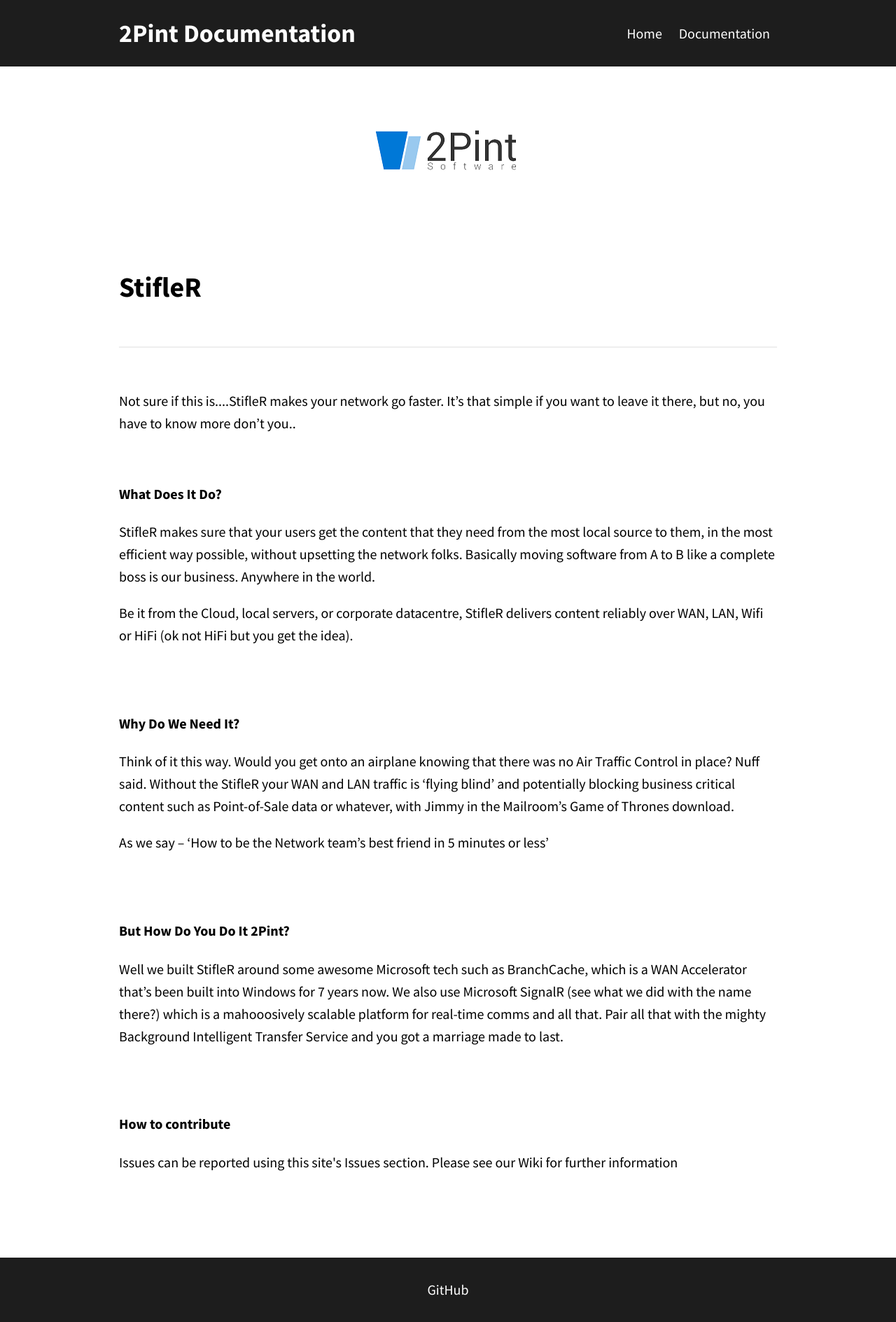
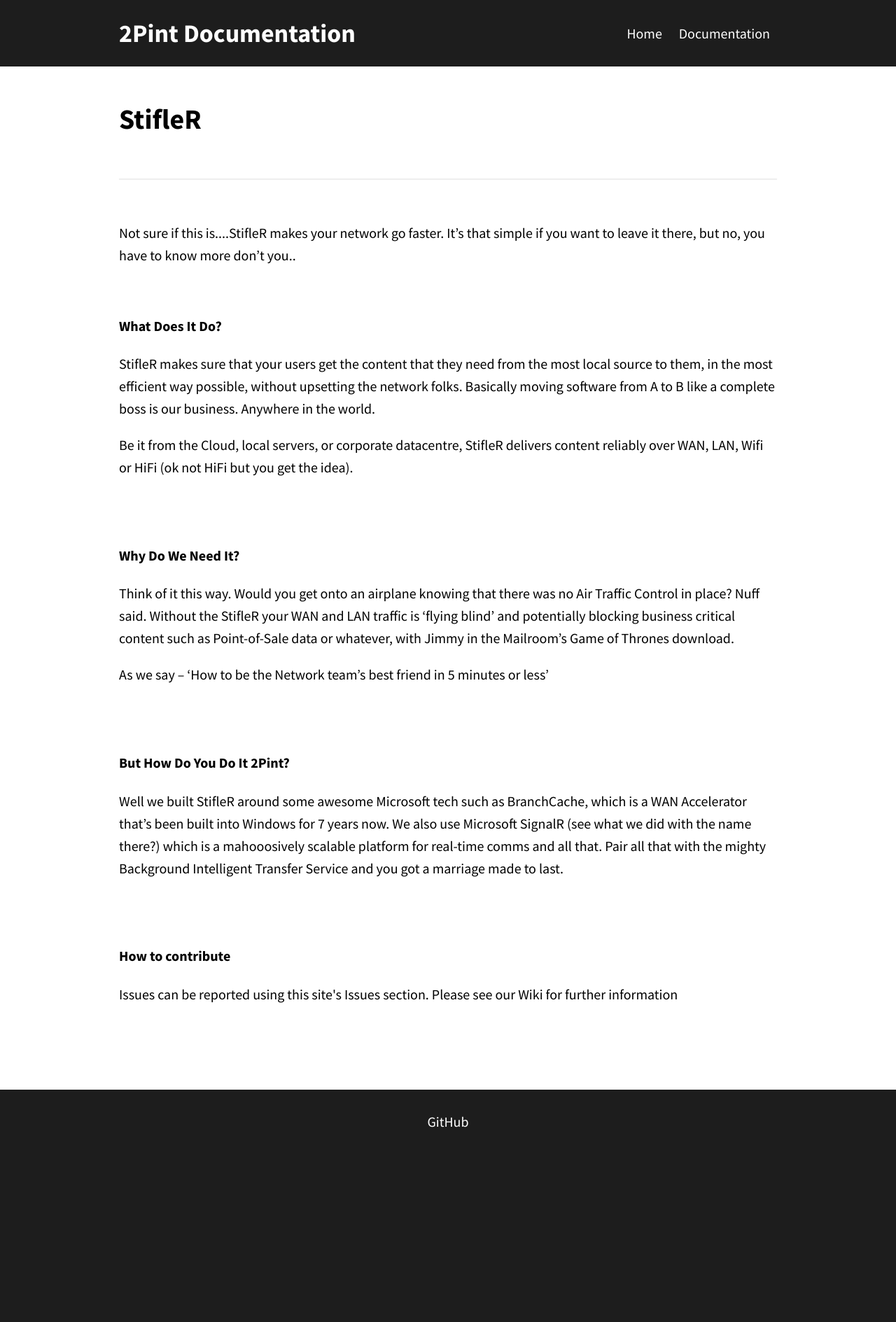
Before and after one commit to RoseSmithTest/2PintTest.github.io, a Jekyll site: the page built from docs/stiflerquickstartguide.html, in a window 1280 px wide. Shown: the whole page at 70% size. Built offline with Jekyll 4.4.1, drawn with Linux system fonts in a browser that asks for light colours; after the commit the page ends 1649 px from its top, so only the background shows below that.

Commit message:
Update stiflerquickstartguide.html

```diff
--- a/docs/stiflerquickstartguide.html
+++ b/docs/stiflerquickstartguide.html
@@ -3,9 +3,7 @@ layout: default
 title: 2Pint Documentation
 navigation_weight: 1
 ---
-<section class="hero">
-	<div class="small-container">
-		</div>
+
 </section>
 <div class="container">
 
```
